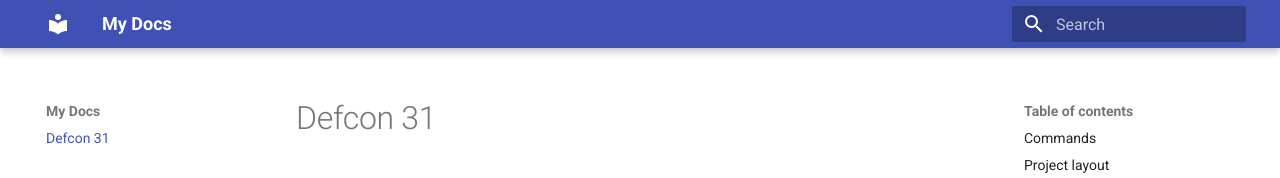
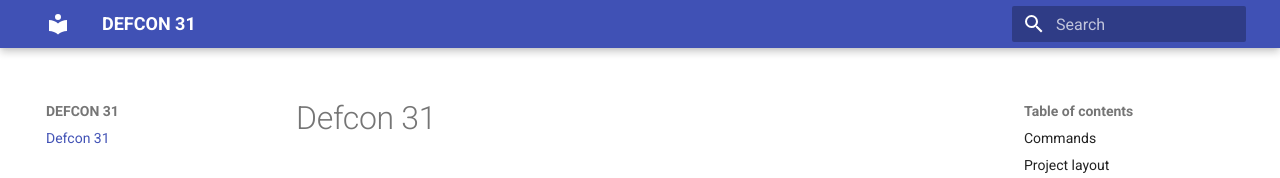
Before and after one commit to maxcurrent/dc31, an MkDocs documentation site: the page built from docs/index.md, in a window 1280 px wide. Shown: the top 178 px of the page. Built offline with MkDocs 1.6.1 and Material for MkDocs 9.7.7, drawn with Linux system fonts in a browser that asks for light colours.

```diff
--- a/mkdocs.yml
+++ b/mkdocs.yml
@@ -1,3 +1,3 @@
-site_name: My Docs
+site_name: DEFCON 31
 theme:
   name: material
```
